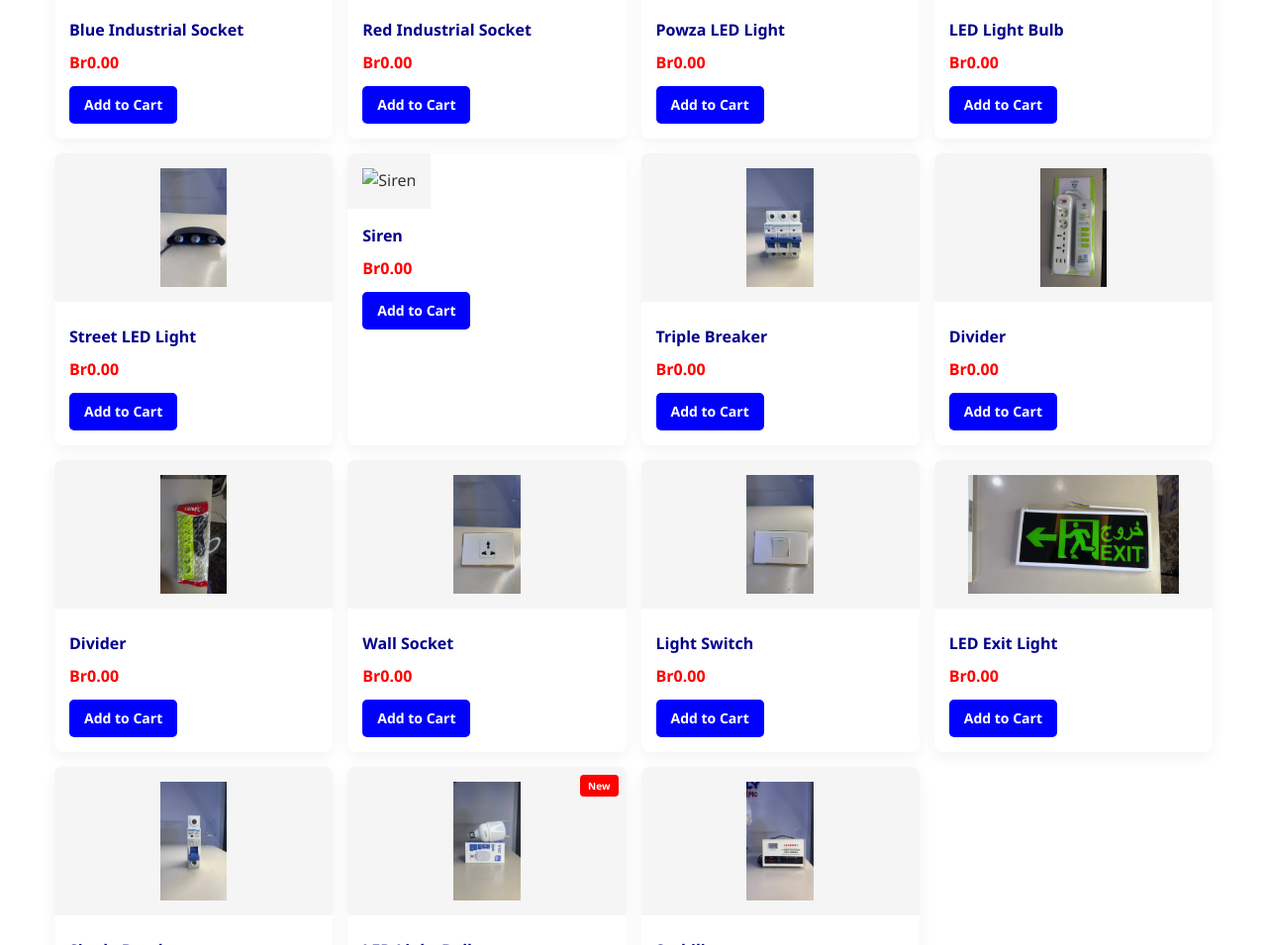
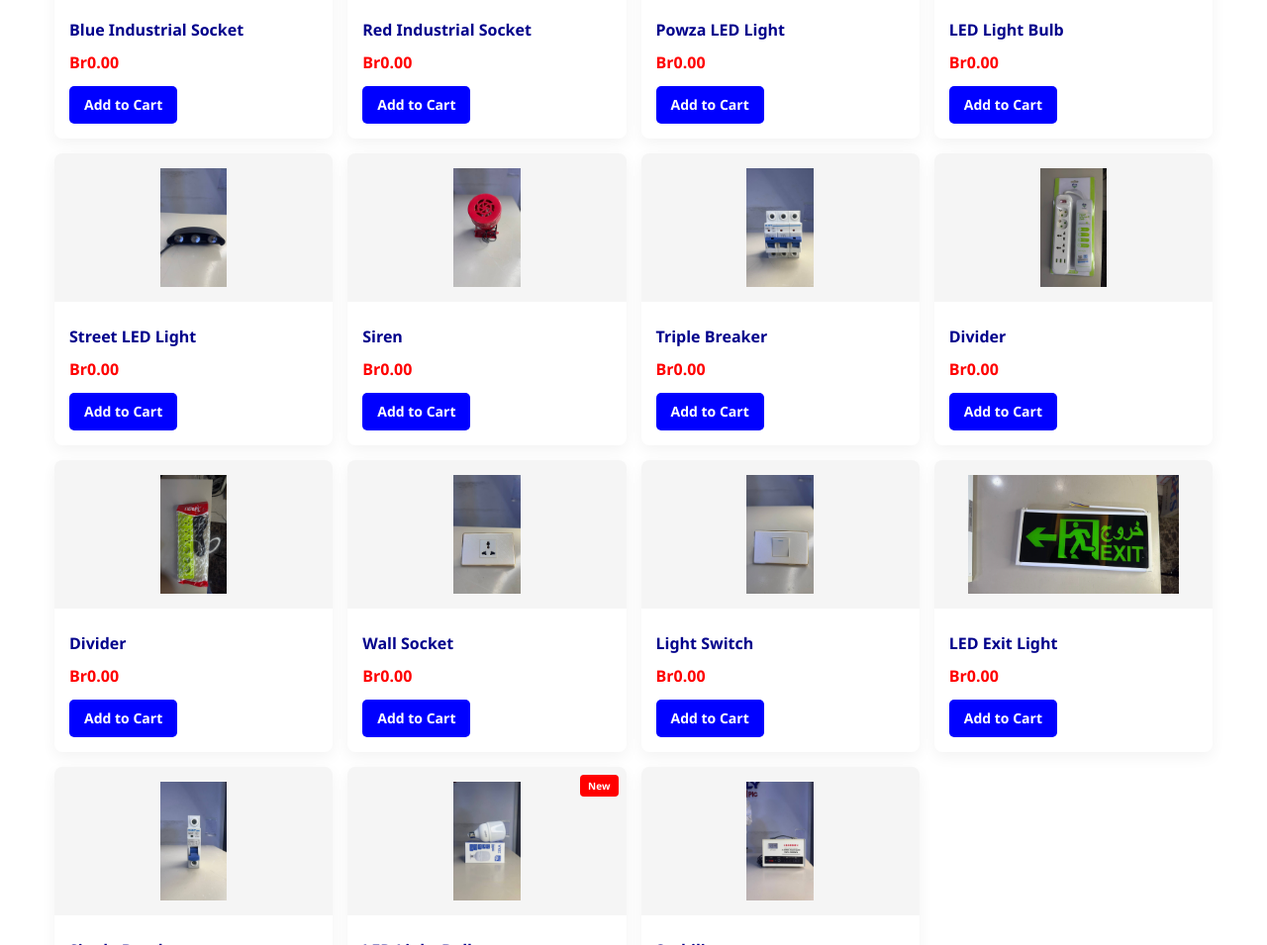
Before and after one commit to yafetyonas00/sinidu, a plain HTML site: page index.html in a window 1280 px wide. Shown: the part 3233-4188 px from the top of the page at 99% size. Drawn offline with Linux system fonts and the light colour scheme; files whose address does not match are found by name.

Commit message:
Update index.html

```diff
--- a/index.html
+++ b/index.html
@@ -825,7 +825,7 @@
                 </div>
 
                 <div class="product-card">
-                    <img src="image/siren.jpg" alt="Siren" class="product-img">
+                    <img src="siren.jpg" alt="Siren" class="product-img">
                     <div class="product-info">
                         <h3>Siren</h3>
                         <div class="product-price">Br0.00</div>
```
